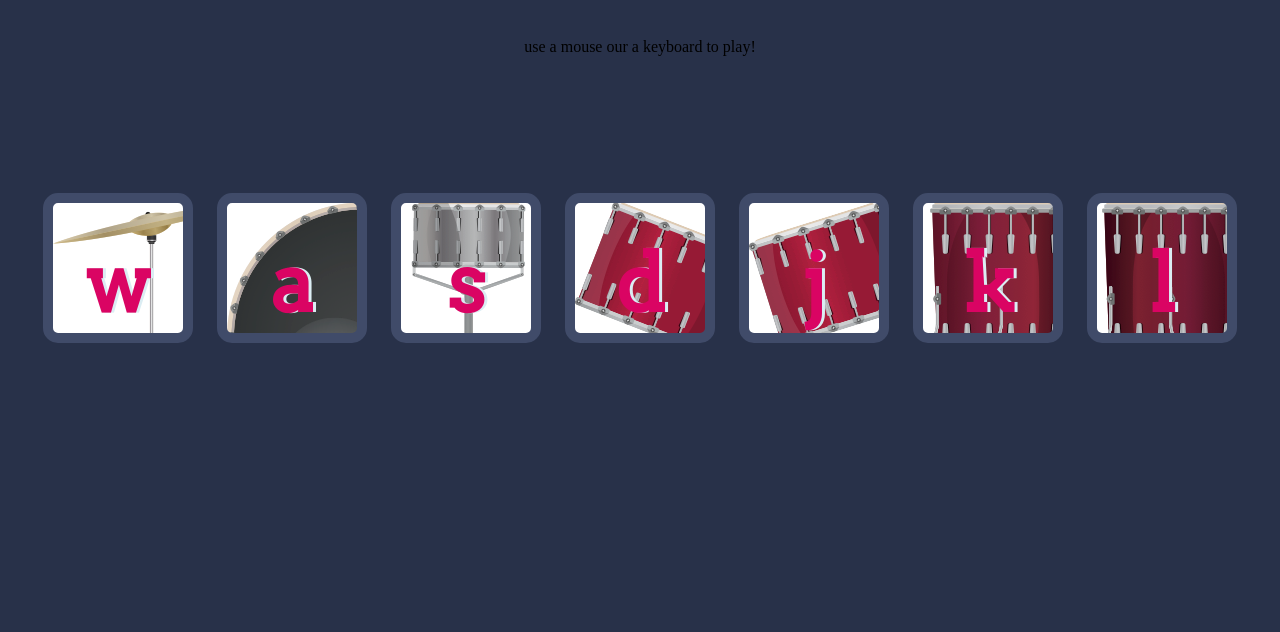
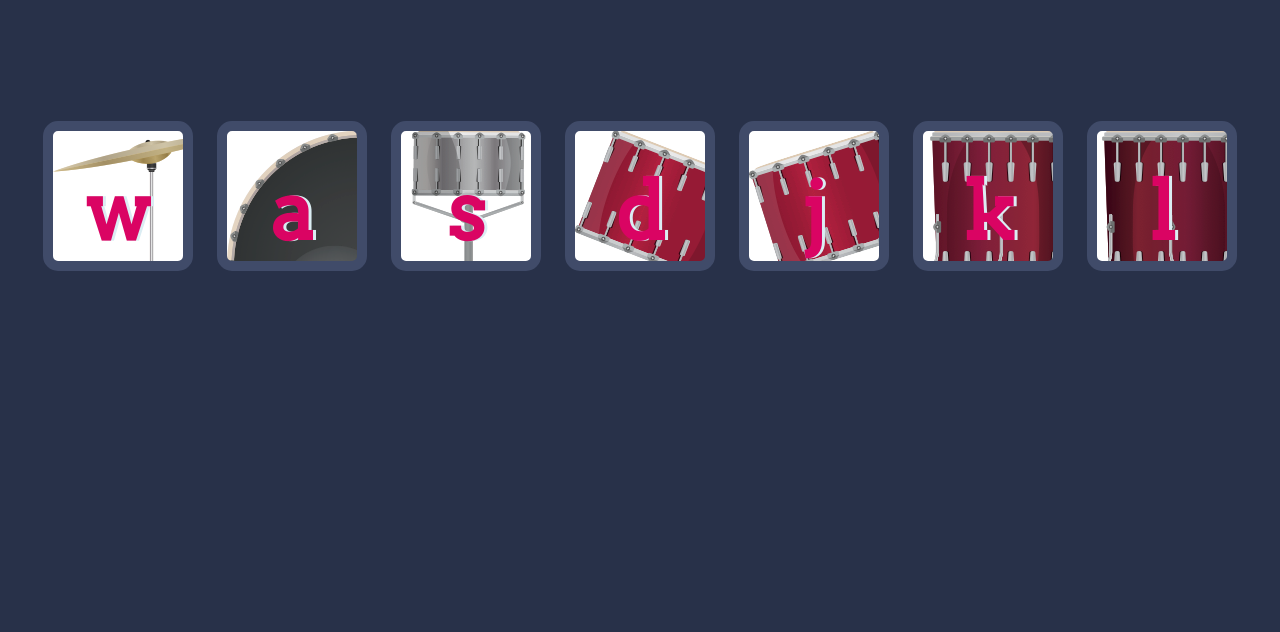
Before and after one commit to GhenaAjami/js-dom, a plain HTML site: page index.html in a window 1280 px wide. Shown: the part 168-800 px from the top of the page. Drawn offline with Linux system fonts and the light colour scheme.

Commit message:
Update index.html

```diff
--- a/index.html
+++ b/index.html
@@ -11,7 +11,6 @@
 <body>
 
   <h1 id="title">Drum 🥁 Kit</h1>
-  <p>use a mouse our a keyboard to play!</p>
 
   <div class="set">
     <button class="w drum">w</button>
```
